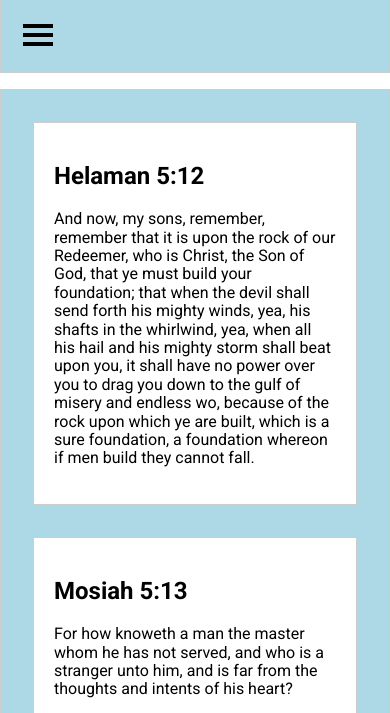
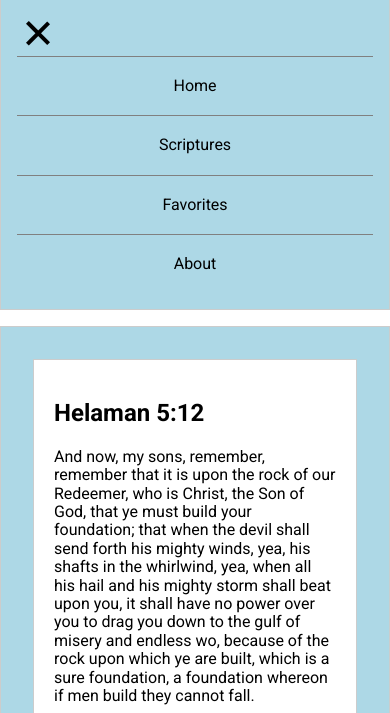
Before and after one commit to arikuhl1999/wdd131, a plain HTML site: page ponder/responsive.html in a window 390 px wide. Both pictures are taken after a click on the button 38 px from the left and 166 px from the top of the page. Shown: the part 131-844 px from the top of the page. Drawn offline with nearby package versions, Linux system fonts and the light colour scheme.

Commit message:
pushing the new edits to the code

```diff
--- a/ponder/responsive.css
+++ b/ponder/responsive.css
@@ -33,8 +33,17 @@ section {
 nav a {
     padding: 20px;
     color: black;
+    text-decoration: none;
+    text-align: center;
+    display: block;
+    border-top: 1px solid gray;
+    /* display: none; */
+}
+
+.hide {
     display: none;
 }
+
 nav a:hover {
     text-decoration: none;
     color: #616061;
@@ -49,7 +58,19 @@ nav a:hover {
     height: 4px;
     background-color: black;
     margin: 5px 0;
+    transition: .4s;
 }
+
+.change .bar1 {
+    transform: translate(0, 7.5px) rotate(-45deg);
+}
+
+.change .bar2 {opacity: 0;}
+
+.change .bar3 {
+    transform: translate(0, -11px) rotate(45deg);
+}
+
 footer {
     text-align: center;
 }
@@ -59,10 +80,13 @@ footer {
 
     nav {
         text-align: right;
+        display: block;
     }
 
     nav a {
         display: inline;
+        border: none;
+        text-align: right;
     }
 
     .menu-btn {
@@ -70,8 +94,14 @@ footer {
     }
 
     main {
+        display: grid;
         grid-template-columns: 1fr 1fr;
     }
+
+    .hide {
+        display: block;
+    }
+
 }
 
 @media screen and (min-width: 1000px) {
--- a/ponder/responsive.html
+++ b/ponder/responsive.html
@@ -6,6 +6,7 @@
     <title>Responsive Example</title>
     <link rel="stylesheet" href="https://cdnjs.cloudflare.com/ajax/libs/normalize/8.0.1/normalize.min.css" integrity="sha512-NhSC1YmyruXifcj/KFRWoC561YpHpc5Jtzgvbuzx5VozKpWvQ+4nXhPdFgmx8xqexRcpAglTj9sIBWINXa8x5w==" crossorigin="anonymous" referrerpolicy="no-referrer" />
     <link rel="stylesheet" href="responsive.css">
+    <script defer src="responsive.js"></script>
 
 </head>
 <body>
@@ -17,7 +18,7 @@
     <div class="bar2"></div>
     <div class="bar3"></div>
   </button>
-  <nav>
+  <nav class="hide">
     <a href="#">Home</a>
     <a href="#">Scriptures</a>
     <a href="#">Favorites</a>
--- /dev/null
+++ b/ponder/responsive.js
@@ -0,0 +1,9 @@
+let btn = document.querySelector('.menu-btn');
+const menu = document.querySelector('nav');
+
+btn.addEventListener('click', toggleMenu)
+
+function toggleMenu() {
+    menu.classList.toggle('hide');
+    btn.classList.toggle('change');
+}
```
